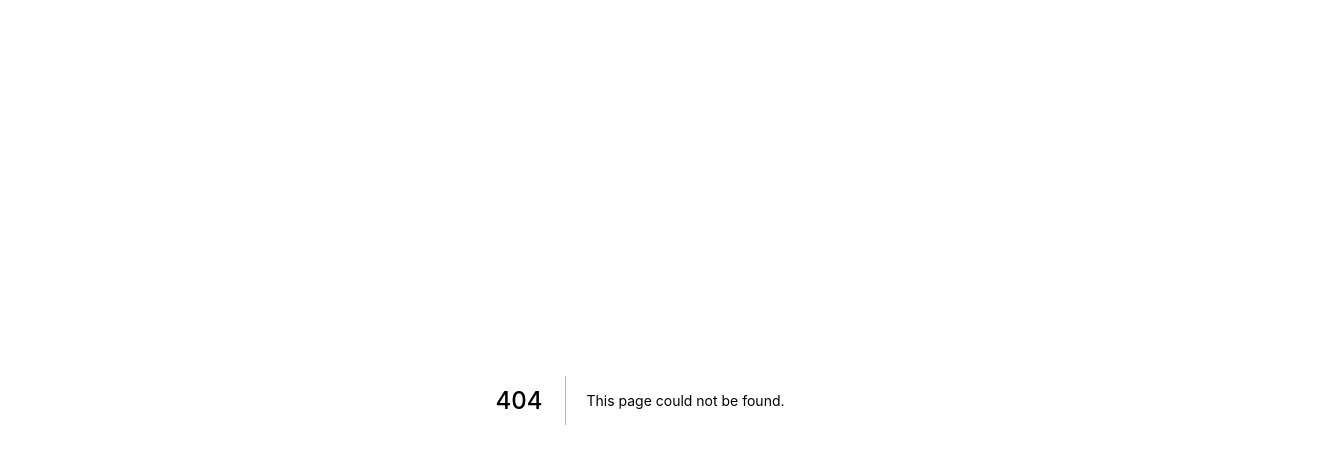
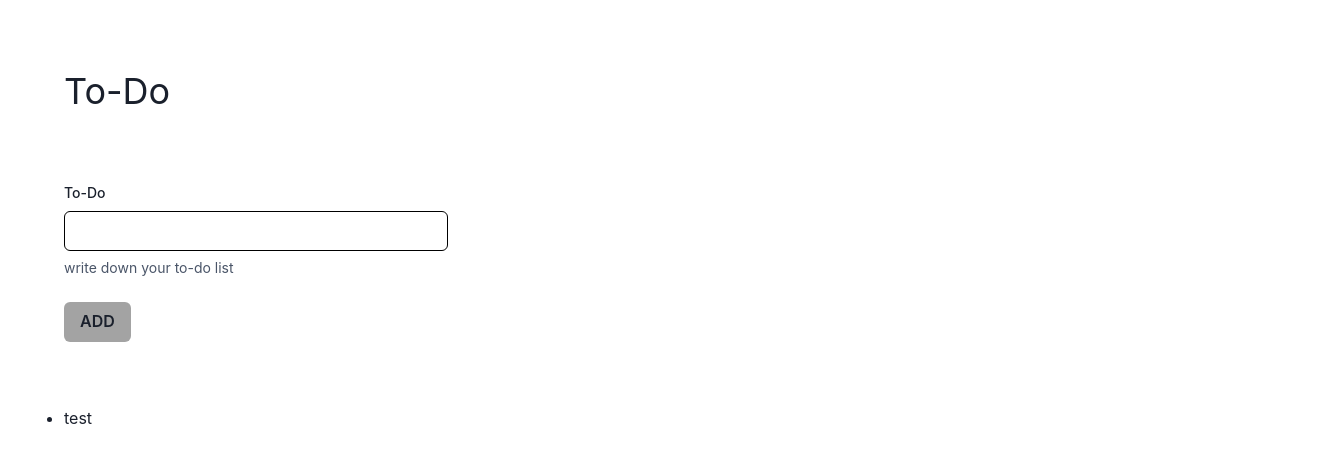
Before and after one commit to HyungsooLim/warmupboard_frontend, a Next.js app: page /todo in a window 1280 px wide. Before the commit this address had no page. Shown: the top 462 px of the page, 1344 px wide, since content can reach past the window. Built offline with nearby package versions, Linux system fonts and the light colour scheme.

Commit message:
todo err at printing list
need to put <ListItem/> node

```diff
--- a/next.config.js
+++ b/next.config.js
@@ -1,6 +1,6 @@
 /** @type {import('next').NextConfig} */
 const nextConfig = {
-  reactStrictMode: false,
+  reactStrictMode: true,
 }
 
 module.exports = nextConfig
--- a/pages/counter/index.tsx
+++ b/pages/counter/index.tsx
@@ -24,11 +24,11 @@ const Counter = () => {
 
   const counterStore = createStore(counterReducer);
 
-  const onChnageCounter = () => {
+  const onChangeCounter = () => {
 
   };
 
-  counterStore.subscribe(onChnageCounter);
+  counterStore.subscribe(onChangeCounter);
 
   console.log(counterStore.getState());
 
--- /dev/null
+++ b/pages/todo/index.tsx
@@ -0,0 +1,100 @@
+import {
+  Box,
+  Button,
+  FormControl,
+  FormHelperText,
+  FormLabel,
+  Input,
+  ListItem,
+  Text,
+  UnorderedList,
+} from "@chakra-ui/react";
+import React, { FormEvent, useEffect } from "react";
+import { createStore } from "redux";
+
+const Todo = () => {
+  const ADD_TODO = "ADD_TODO";
+  const DELETE_TODO = "DELETE_TODO";
+
+  let list: any;
+  useEffect(() => {
+    // eslint-disable-next-line react-hooks/exhaustive-deps
+    list = document.getElementById("list");
+  }, []);
+
+  const todoReducer = (state: any = [], action: any) => {
+    switch (action.type) {
+      case ADD_TODO:
+        state = [...state, { text: action.text, id: Date.now() }];
+        break;
+      case DELETE_TODO:
+        state = [];
+        break;
+    }
+
+    return state;
+  };
+
+  const todoStore = createStore(todoReducer);
+
+  const addTodo = (todo: any) => {
+    todoStore.dispatch({ type: ADD_TODO, text: todo });
+  };
+
+  todoStore.subscribe(() => {
+    console.log(todoStore.getState());
+  });
+
+  const paintTodos = () => {
+    const toDos = todoStore.getState();
+    toDos.forEach((toDo: any) => {
+      list?.append((<ListItem>{toDo}</ListItem>) as unknown as Node);
+    });
+  };
+
+  return (
+    <>
+      <Box>
+        <Text m={"5%"} fontSize={"4xl"}>
+          To-Do
+        </Text>
+      </Box>
+      <form
+        onSubmit={(e: any) => {
+          e.preventDefault();
+          console.log(e);
+          let todo = e.target[0].value;
+          console.log(todo);
+          addTodo(todo);
+        }}
+      >
+        <FormControl ml={"5%"}>
+          <FormLabel htmlFor="todo" fontSize={"sm"}>
+            To-Do
+          </FormLabel>
+          <Input
+            w={"30%"}
+            borderColor={"black"}
+            id="todo"
+            type={"text"}
+            onChange={(e) => {
+              e.preventDefault();
+              console.log(e);
+            }}
+          ></Input>
+          <FormHelperText>write down your to-do list</FormHelperText>
+          <Button mt={"2%"} backgroundColor={"blackAlpha.500"} type={"submit"}>
+            ADD
+          </Button>
+        </FormControl>
+      </form>
+      <Box>
+        <UnorderedList id="list" m={"5%"}>
+            <ListItem>test</ListItem>
+        </UnorderedList>
+      </Box>
+    </>
+  );
+};
+
+export default Todo;
```
